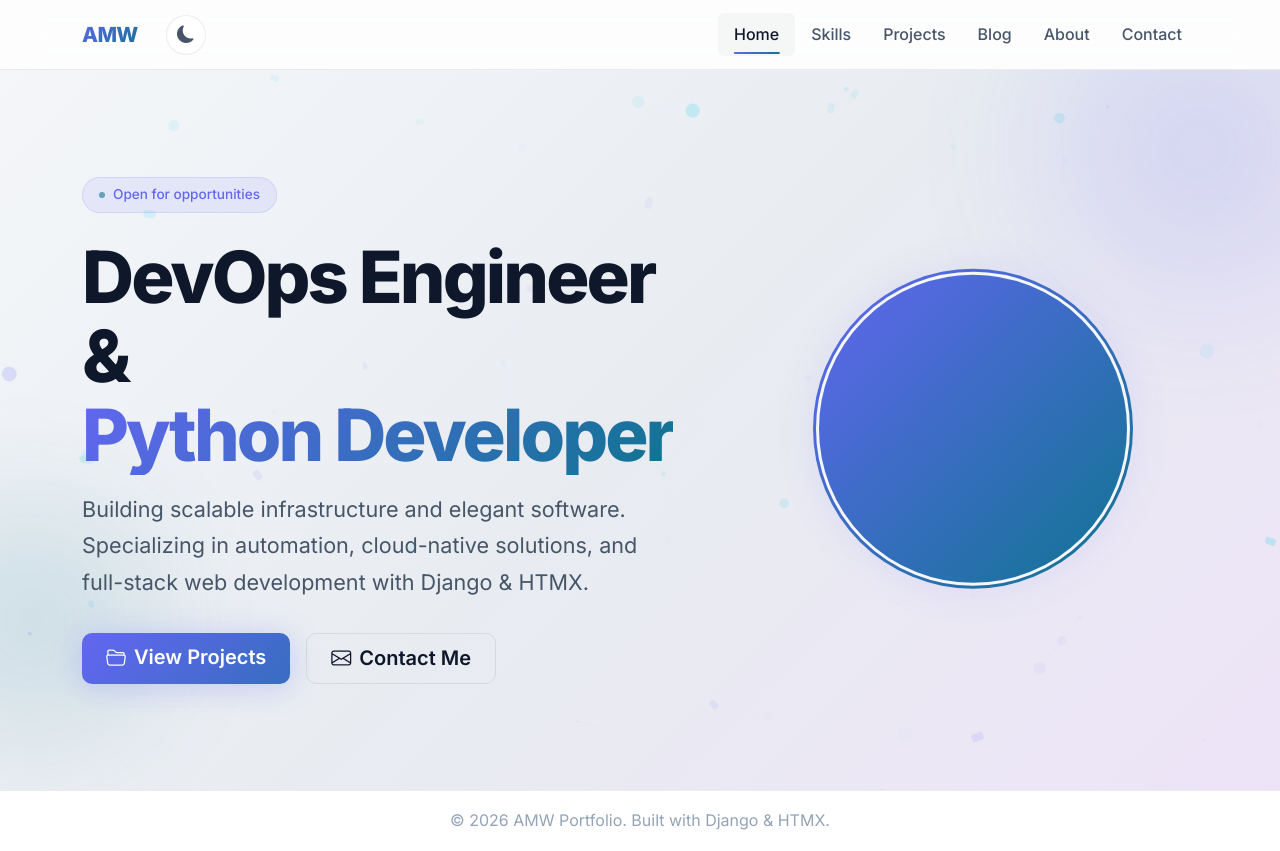
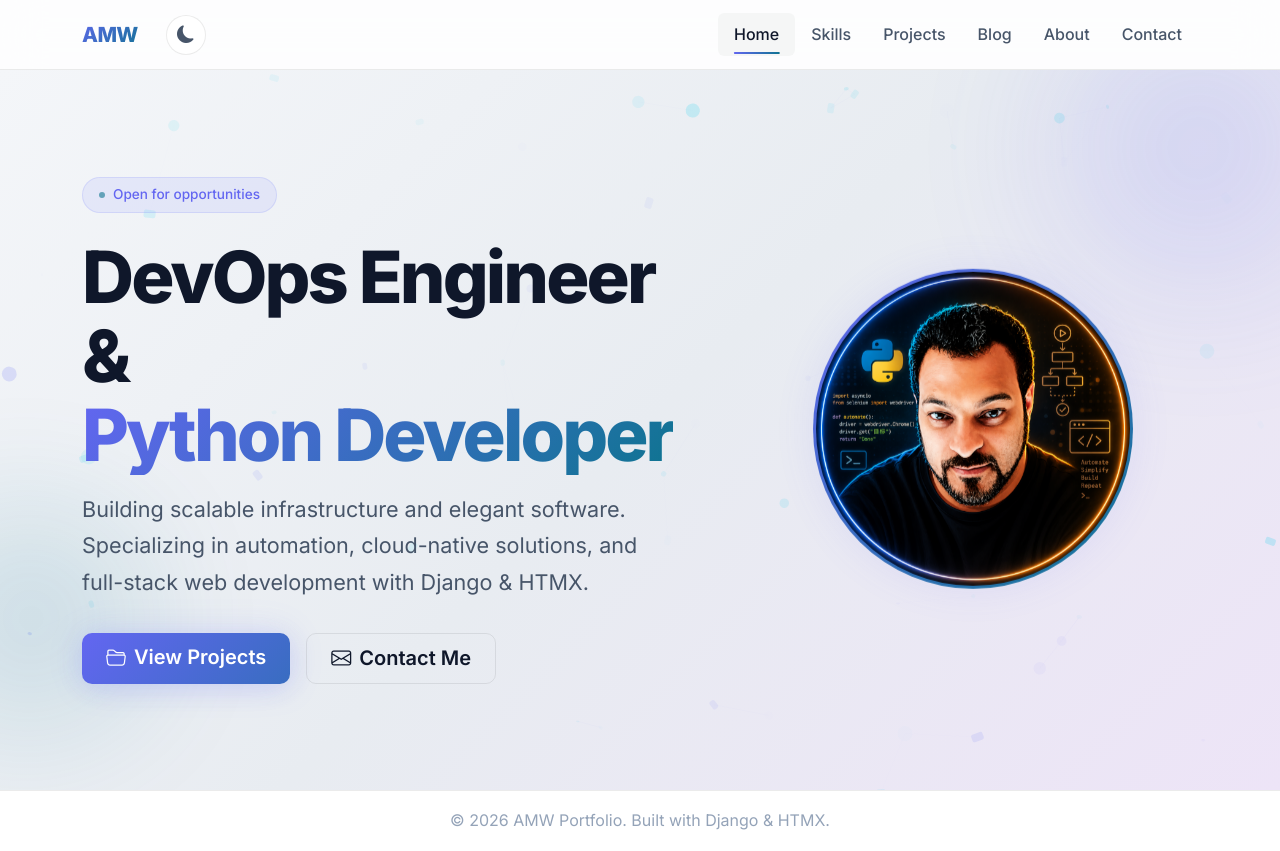
Before and after one commit to AMW-Web-Dev/AMW-ShowCases, a Django app: page / in a window 1280 px wide. Run offline with Django 5.2, Linux system fonts and the light colour scheme; data comes from the database, SQL or seed files in the repository; data that the repository does not hold is empty; some libraries are stand-ins or nearby versions.

Commit message:
Add avatar image to homepage hero and about card
Replaces the 'AMW' text initials with Avatar_Python_Dev_512.png inside the gradient avatar ring on both pages.

Ultraworked with [Sisyphus](https://github.com/code-yeongyu/oh-my-openagent)

Co-authored-by: Sisyphus <clio-agent@sisyphuslabs.ai>

```diff
--- a/static/css/custom.css
+++ b/static/css/custom.css
@@ -390,6 +390,14 @@ a:hover {
   background-clip: text;
   -webkit-text-fill-color: transparent;
   border: 3px solid var(--bg-primary);
+}
+
+.avatar-ring img {
+  width: 100%;
+  height: 100%;
+  border-radius: 50%;
+  object-fit: cover;
+  display: block;
 }
 
 @keyframes float {
--- a/templates/core/about.html
+++ b/templates/core/about.html
@@ -73,7 +73,7 @@
             <div class="card reveal" style="position: sticky; top: 100px;">
                 <div class="card-body text-center">
                     <div class="avatar-ring mx-auto mb-3" style="width: 120px; height: 120px;">
-                        <div class="avatar-ring-inner" style="font-size: 2rem;">AMW</div>
+                        <img src="{% static 'images/Avatar_Python_Dev_512.png' %}" alt="AMW Avatar">
                     </div>
                     <h5 class="card-title">AMW</h5>
                     <p class="text-secondary small mb-3">DevOps Engineer · Python Developer</p>
--- a/templates/core/homepage.html
+++ b/templates/core/homepage.html
@@ -1,4 +1,5 @@
 {% extends "base.html" %}
+{% load static %}
 
 {% block title %}AMW Portfolio — Home{% endblock %}
 
@@ -38,7 +39,7 @@
             <div class="col-lg-5 text-center">
                 <div class="hero-avatar">
                     <div class="avatar-ring">
-                        <div class="avatar-ring-inner">AMW</div>
+                        <img src="{% static 'images/Avatar_Python_Dev_512.png' %}" alt="AMW Avatar">
                     </div>
                 </div>
             </div>
```
Also changed, not shown: static/images/Avatar_Python_Dev_512.png (added).
